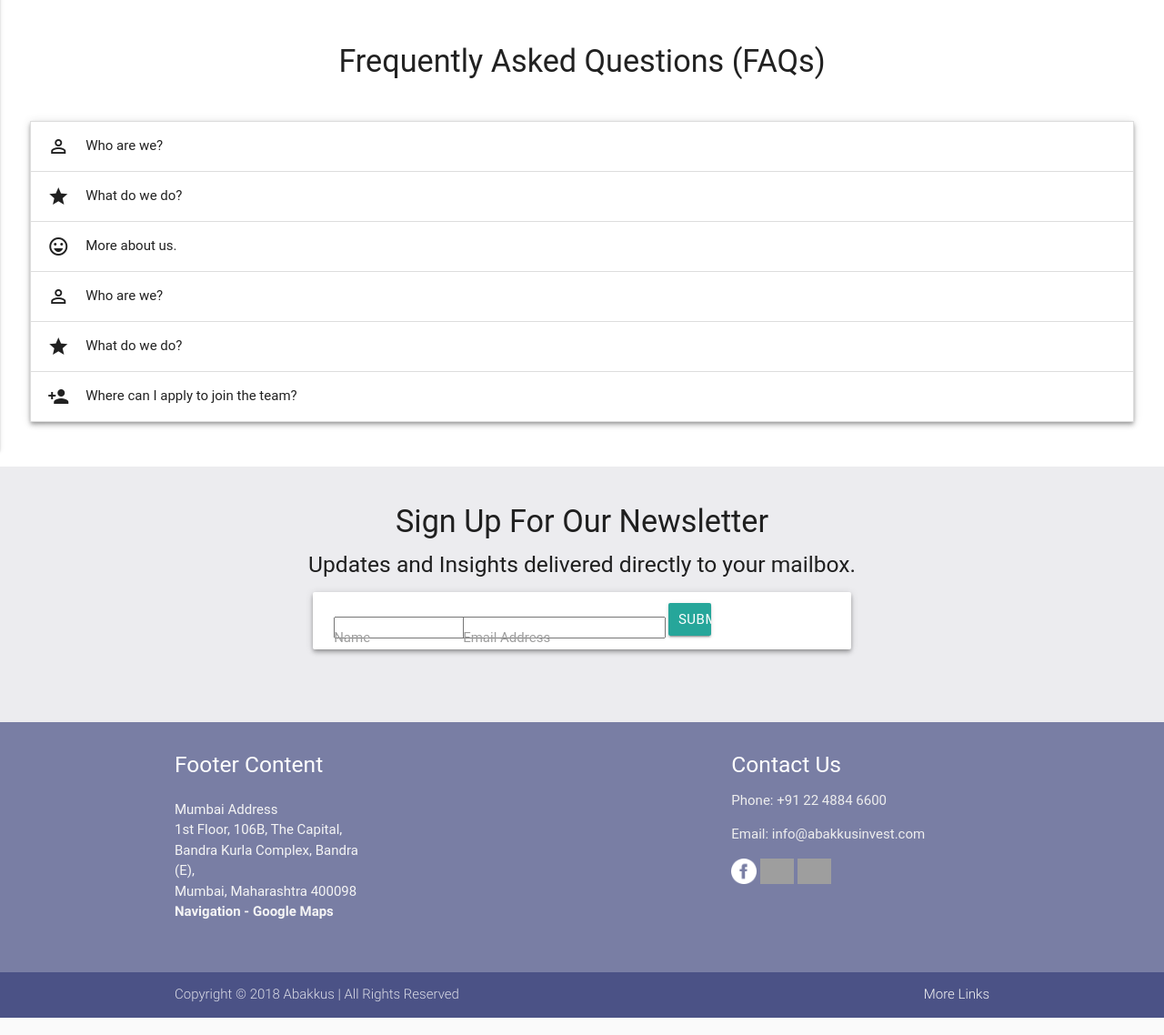
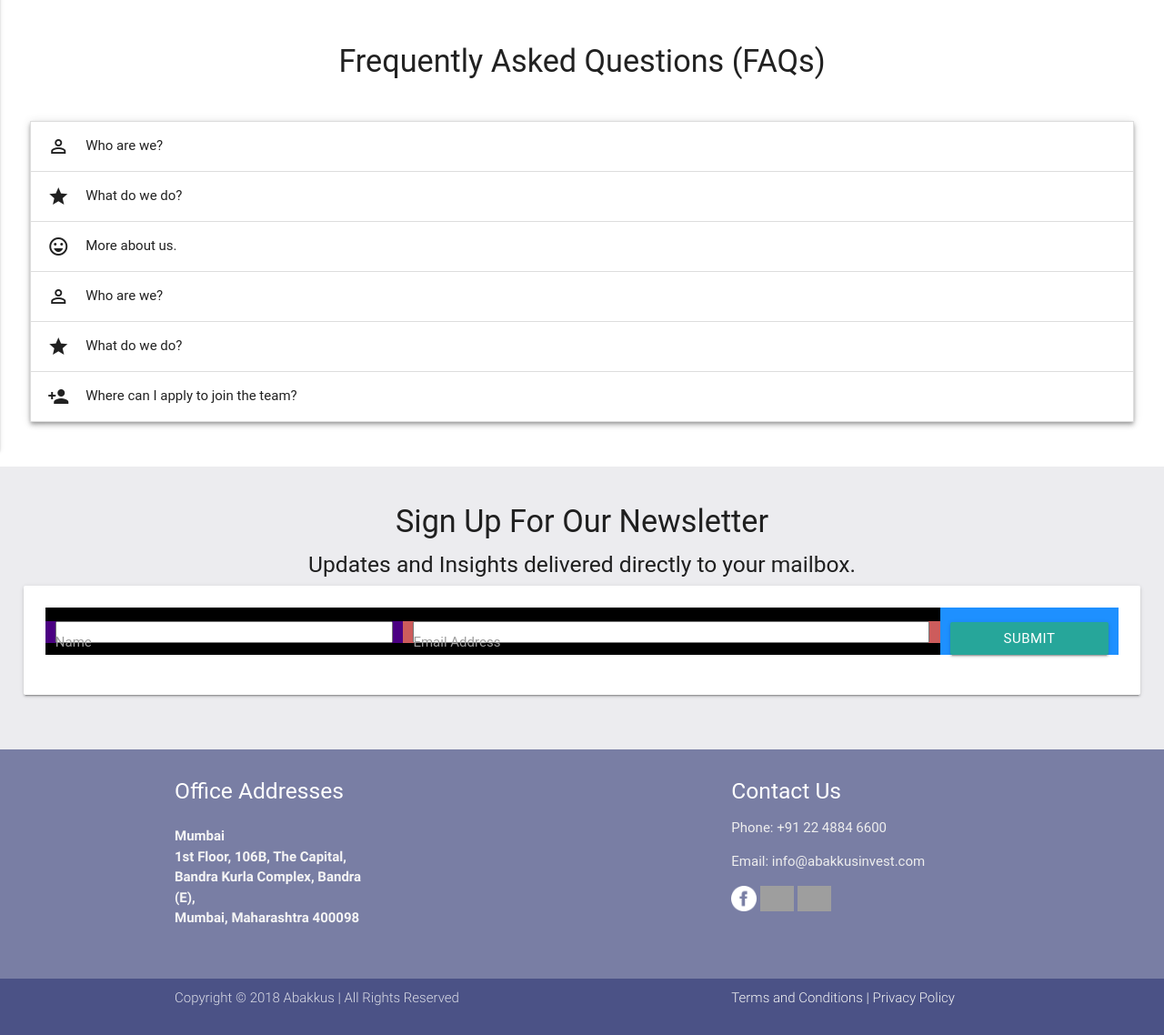
Before and after one commit to ujjusinghania/Abakkus-Website, a Flask app: page / in a window 1280 px wide. Shown: the part 365-1503 px from the top of the page at 91% size. Run offline with Flask 2, Linux system fonts and the light colour scheme; some libraries are stand-ins or nearby versions; some web fonts are replaced; grey boxes are pictures that could not be loaded.

Commit message:
Cleaned up codebase and made design tweaks

```diff
--- a/main.py
+++ b/main.py
@@ -26,6 +26,10 @@ def gotNewPerson():
 
 @app.errorhandler(404)
 def page_not_found(e):
+    return redirect(url_for('error_page_not_found'))
+
+@app.route('/error-404-page-not-found')
+def error_page_not_found():
     return render_template('404.html'), 404
 
 app.secret_key = os.urandom(24)
--- a/static/styles/abakkus.css
+++ b/static/styles/abakkus.css
@@ -2,6 +2,7 @@ body {
     background-color: white;
     /* overflow: hidden; */
     margin: 0px;
+    height:100%;
 }
 
 .hiddenElement {
--- a/templates/404.html
+++ b/templates/404.html
@@ -17,11 +17,11 @@
 
     <div class="ErrorPageBackground">
         <div class="row" style="padding-top: 10%; padding-left: 4%">
-            <div class="col s12 m12 l6 offset-l6">
+            <div class="col s12 m12 l6 offset-l6 m4">
                 <h3 style="color: white; font-weight: 800">404 Error: Abakkus Squirrel could not find the page you were looking for. </h3>
                 <h5 style="color: white">Maybe you wanted to go:
                     <a href="/" style="font-weight: 800">Home, </a>
-                    <a href="/about" style="font-weight: 800">About. </a>
+                    <a href="/about" style="font-weight: 800">About, </a>
                     <a href="/people" style="font-weight: 800">People, </a>
                     <a href="/blog" style="font-weight: 800">Blog. </a>
                 </h5>
--- a/templates/footer.html
+++ b/templates/footer.html
@@ -2,22 +2,23 @@
     <div class="container">
         <div class="row">
             <div class="col l6 s12">
-                <h5 class="white-text">Footer Content</h5>
+                <h5 class="white-text">Office Addresses</h5>
                 <div class="row">
                     <div class="col s12 l6">
-                        <p class="grey-text text-lighten-4">Mumbai Address
-                            <br/>1st Floor, 106B, The Capital,
-                            <br/> Bandra Kurla Complex, Bandra (E),
-                            <br/> Mumbai, Maharashtra 400098
-                            <br/>
-                            <a href="https://goo.gl/maps/LELvTxhBZSC2" target="_blank" style="color: whitesmoke; font-weight: 600">Navigation - Google Maps</a>
-                        </p>
+                        <a href="https://goo.gl/maps/LELvTxhBZSC2" target="_blank" style="color: whitesmoke; font-weight: 600">
+                            <p class="grey-text text-lighten-4">Mumbai
+                                <br/>1st Floor, 106B, The Capital,
+                                <br/> Bandra Kurla Complex, Bandra (E),
+                                <br/> Mumbai, Maharashtra 400098
+                                <br/>
 
+                            </p>
+                        </a>
                     </div>
                 </div>
 
             </div>
-            <div class="col l4 offset-l2 s12">
+            <div class="col l4 offset-l2 s12" id="footer">
                 <h5 class="white-text">Contact Us</h5>
                 <ul>
                     <li>
@@ -43,8 +44,14 @@
     </div>
     <div class="footer-copyright" id="footer-bottom">
         <div class="container">
-            Copyright © 2018 Abakkus | All Rights Reserved
-            <a class="grey-text text-lighten-4 right" href="#!">More Links</a>
+            <div class="row">
+                <div class="col s12 m8 l8">
+                    Copyright © 2018 Abakkus | All Rights Reserved
+                </div>
+                <div class="col s12 m4 l4">
+                    <a class="grey-text text-lighten-4" href="#!">Terms and Conditions | Privacy Policy</a>
+                </div>
+            </div>
         </div>
     </div>
 </footer>
--- a/templates/index.html
+++ b/templates/index.html
@@ -15,11 +15,11 @@
     <script type="text/javascript" src="https://code.jquery.com/jquery-3.2.1.min.js"></script>
     <script type="text/javascript" src="/static/js/materialize.min.js"></script> {% include "navigationBar.html" %}
 
-    <div class="imgbox scrollspy" id="homeSection">
+    <div class="imgbox" id="homeSection">
         <img class="center-fit" src='/static/imgs/Squirrel Header.png'>
     </div>
 
-    <div class="fullScreenBlock scrollspy" id="aboutSection">
+    <div class="fullScreenBlock" id="faqSection">
         <h4 style="text-align: center; padding-top: 2%;">Frequently Asked Questions (FAQs)</h4>
         <div name="info-cards" style="padding: 2%">
             <ul class="collapsible z-depth-2">
@@ -70,8 +70,9 @@
                     <div class="collapsible-header">
                         <i class="material-icons">person_add</i>Where can I apply to join the team?</div>
                     <div class="collapsible-body">
-                        <span>You can email your CV to hr@abakkusinvest.com. You can aslo follow us on Facebook, Twitter
-                            and LinkedIn to stay up to date on future opportunities.</span>
+                        <span>You can email your CV to
+                            <font style="color: dodgerblue; font-weight: 500;">hr@abakkusinvest.com</font>. You can aslo follow us on Facebook, Twitter and LinkedIn to stay
+                            up to date on future opportunities.</span>
                     </div>
                 </li>
             </ul>
@@ -83,24 +84,24 @@
         <h5 style="text-align: center;">Updates and Insights delivered directly to your mailbox.</h5>
 
         <div class="row">
-            <form class=" col s6 offset-s3 " action="/newsLetterRegistration " method="POST ">
-                <div class="card z-depth-2" style="height: fit-content">
-                    <div class="row " style="padding:2% ">
-                        <div class="input-field col s12 m3 l3 ">
+            <div class="card-panel">
+                <form action="/newsLetterRegistration" method="POST ">
+                    <div class="row" style="background-color: black">
+                        <div class="input-field col s12 m12 l4" style="background-color: indigo">
                             <!-- <i class="material-icons prefix ">phone</i> -->
-                            <input id="name " name="name " type="text " class="validate ">
+                            <input id="name " name="name " type="text " class="validate" style="width:100%">
                             <label for="name ">Name</label>
                         </div>
-
-                        <div class="input-field col s12 m5 l5 ">
+                        <div class="input-field col s12 m12 l6" style="background-color: indianred">
                             <!-- <i class="material-icons prefix ">phone</i> -->
-                            <input id="email_address " name="email_address " type="text " class="validate ">
+                            <input id="email_address " name="email_address " type="text " class="validate" style="width:100%">
                             <label for="email_address ">Email Address</label>
                         </div>
-                        <button class="btn waves-effect waves-light col s3 m1 l1 " type="submit " name="action ">Submit
-                        </button>
+                        <div class="col s12 m12 l2" style="background-color: dodgerblue; padding-top:16px;">
+                            <button class="btn waves-effect waves-light" type="submit" name="action" style="width:100%;">Submit</button>
+                        </div>
                     </div>
-            </form>
+                </form>
             </div>
         </div>
     </div>
@@ -113,7 +114,7 @@
     $("#newsletterRegistration").css("background-color", "#ECECEF");
     $(document).ready(function () {
         $(".collapsible ").collapsible();
-        $('.scrollspy').scrollSpy();
+        $('.scrollspy').scrollSpy({ throttle: 10 });
     });
 
     $(document).ready(function () {
--- a/templates/navigationBar.html
+++ b/templates/navigationBar.html
@@ -15,24 +15,21 @@
             </a>
             <ul class="right hide-on-med-and-down">
                 <li>
-                    <a href="/" class="waves-effect waves-abakkus navBar tooltipped" data-position="bottom" data-tooltip="I am a tooltip">Home</a>
+                    <a href="/" class="waves-effect waves-abakkus navBar">Home</a>
                 </li>
                 <li>
-                    <a href="#!" class="dropdown-trigger navBar" data-activates="dropdownAbout">About
+                    <a href="/about" class="dropdown-trigger waves-effect waves-abakkus navBar" data-activates="dropdownAbout">About
                         <i class="material-icons right">arrow_drop_down</i>
                     </a>
                 </li>
                 <li>
-                    <a href="/people" class="waves-effect waves-abakkus navBar tooltipped" data-position="bottom" data-tooltip="I am a tooltip"
-                        data-target="about">People</a>
+                    <a href="/people" class="waves-effect waves-abakkus navBar">People</a>
                 </li>
                 <li>
-                    <a href="/insights" class="waves-effect waves-abakkus navBar tooltipped" data-position="bottom" data-tooltip="I am a tooltip"
-                        data-target="about">Insights/Blog</a>
+                    <a href="/insights" class="waves-effect waves-abakkus navBar">Insights/Blog</a>
                 </li>
                 <li>
-                    <a href="/contactUs" class="waves-effect waves-abakkus navBar tooltipped" data-position="bottom" data-tooltip="I am a tooltip"
-                        data-target="contactUs">Contact Us</a>
+                    <a href="#footer" class="waves-effect waves-abakkus navBar">Contact Us</a>
                 </li>
             </ul>
         </div>
--- a/templates/sideNavigationBar.html
+++ b/templates/sideNavigationBar.html
@@ -1,12 +1,19 @@
 <ul class="side-nav" id="mobile-navbar">
+    <!-- <img src="/static/imgs/Abakkus Logo.jpg"  style="object-fit:cover; width:inherit" /> -->
     <li>
-        <a href="#homeSection" class="waves-effect waves-yellow navBar" data-target="home" style="color:black">Home</a>
+        <a href="/" class="waves-effect waves-abakkus navBar">Home</a>
     </li>
     <li>
-        <a href="#aboutSection" class="waves-effect waves-yellow navBar" data-target="about" style="color:black">About</a>
+        <a href="/about" class="waves-effect waves-abakkus navBar">About</a>
     </li>
     <li>
-        <a href="#contactUsSection" class="waves-effect waves-yellow navBar" data-target="contactUs" style="color:black">Contact Us</a>
+        <a href="/people" class="waves-effect waves-abakkus navBar">People</a>
+    </li>
+    <li>
+        <a href="/insights" class="waves-effect waves-abakkus navBar">Insights/Blog</a>
+    </li>
+    <li>
+        <a href="/contactUs" class="waves-effect waves-abakkus navBar">Contact Us</a>
     </li>
 </ul>
 <script>
```
